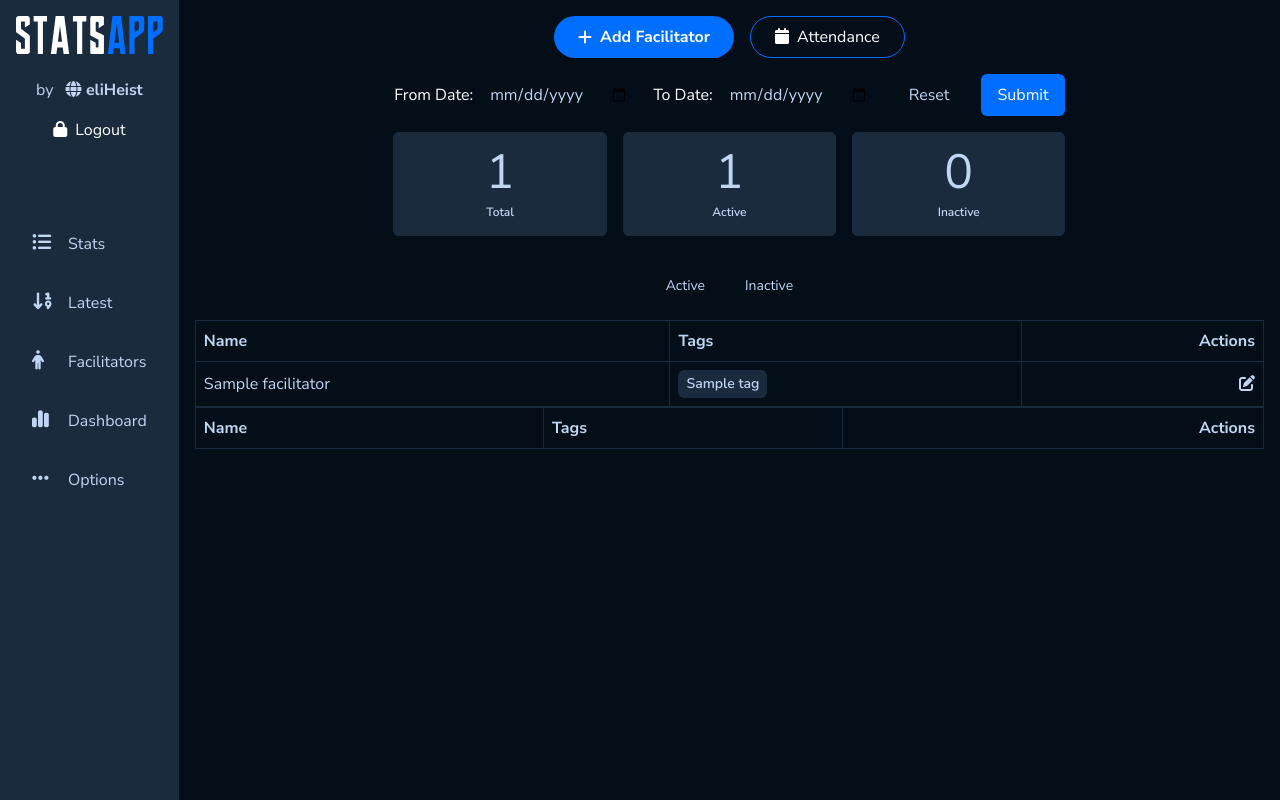
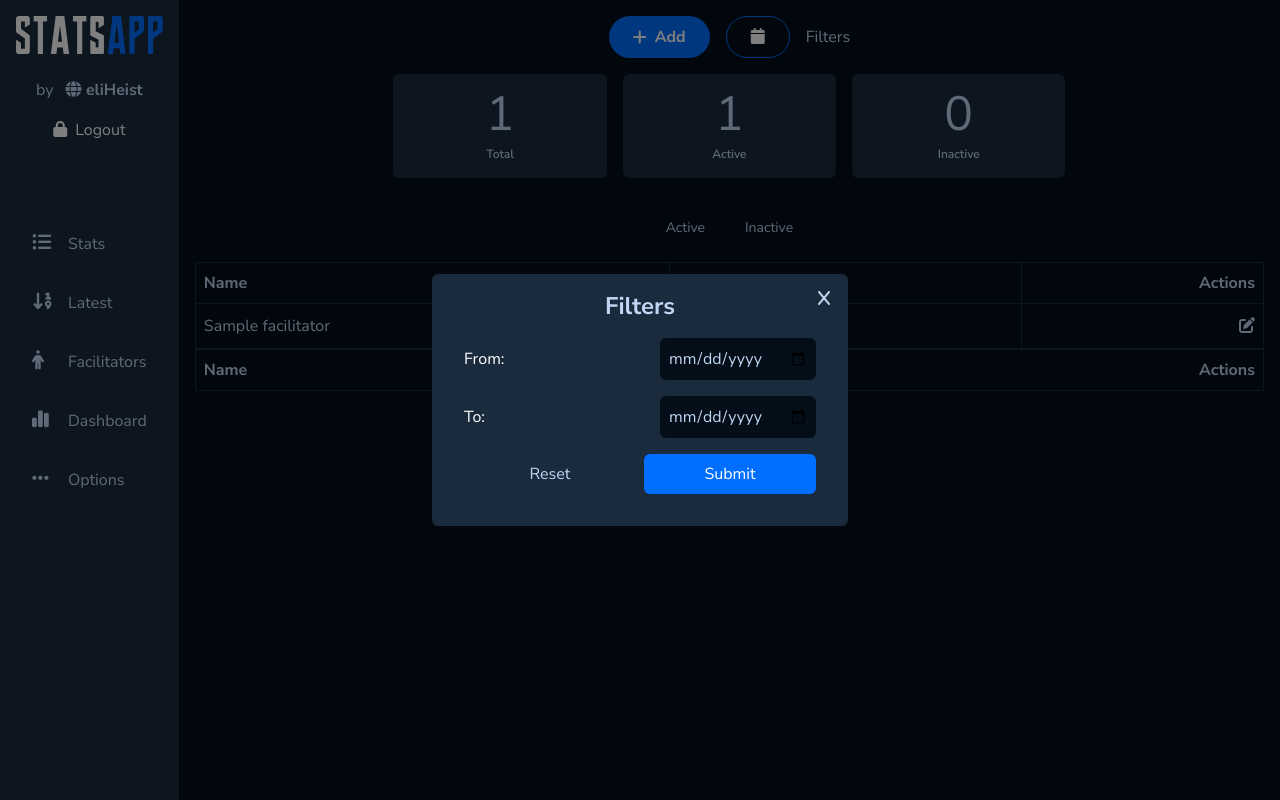
Before and after one commit to eliHeist/morphstats, a Django app: page /facilitator/ in a window 1280 px wide. Run offline with Django 4.2, Linux system fonts and the light colour scheme; a user stored in the database is signed in; tables that the repository leaves empty hold one stand-in row (values such as "Sample post"); lists and menus that the app fills with data are empty; some libraries are stand-ins or nearby versions.

Commit message:
add filters modal

```diff
--- a/App/templates/App/facilitators/list.html
+++ b/App/templates/App/facilitators/list.html
@@ -4,43 +4,52 @@
 {% block slot %}
 
 <section class="px-2" x-data="{
-    tab: 0
+    tab: 0,
+    filter_modal: false
 }">
     <div class="flex gap-4 p-4 justify-center flex-wrap">
 
         {% if request.user.is_authenticated %}
             <a href="{% url 'App:facilitator-create' %}" class="flex gap-2 items-center px-6 py-2 bg-primary text-white rounded-full">
                 <i class="fas fa-plus"></i>
-                <span class="font-bold">Add Facilitator</span>
+                <span class="font-bold">Add</span>
             </a>
 
             <a href="{% url 'facilitators:attendance' %}" class="flex gap-2 items-center px-6 py-2 text-white rounded-full border border-primary">
                 <div class="circle-outer">
                     <div class="circle-inner"><i class="img fas fa-calendar"></i></div>
                 </div>
-                <span>Attendance</span>
+                {% comment %} <span>Attendance</span> {% endcomment %}
             </a>
         {% endif %}
+        <button @click="filter_modal=true">Filters</button>
 
     </div>
 
-    <section class="mb-4">
-        <h2 class="font-bold text-center hidden">Filters</h2>
-        <form method="get" class="flex flex-wrap gap-4 justify-center">
-            <div class="flex items-center gap-2">
-                <label for="start_date" class="text-white">From Date:</label>
+    <div style="background-color: rgba(0, 0, 0, 0.5);" class="fixed inset-0 grid items-center z-20" x-show="filter_modal">
+        <section class="relative min-w-sm mx-auto p-4 bg-light rounded-md">
+            <h2 class="font-bold text-center text-2xl">Filters</h2>
+            <form method="get" class="grid gap-4 p-4 w-96">
+                <div class="flex items-center justify-between gap-2">
+                    <label for="start_date" class="text-white">From:</label>
                     <input type="date" id="start_date" name="start_date" class="rounded-md border-gray-300 bg-dark p-2 focus:outline-none focus:border-blue-500" value="{{ request.GET.start_date }}">
                 </div>
-            <div class="flex items-center gap-2">
-                <label for="end_date" class="text-white">To Date:</label>
+                <div class="flex items-center justify-between gap-2">
+                    <label for="end_date" class="text-white">To:</label>
                     <input type="date" id="end_date" name="end_date" class="rounded-md border-gray-300 bg-dark p-2 focus:outline-none focus:border-blue-500" value="{{ request.GET.end_date }}">
                 </div>
-            <input type="reset" class="py-2 px-4 rounded-md hover:bg-light focus:outline-none focus:ring focus:border-blue-700" value="Reset"/>
+                <div class="grid grid-cols-2 gap-2">
+                    <input type="reset" class="py-2 px-4 rounded-md hover:bg-light focus:outline-none focus:ring focus:border-blue-700 cursor-pointer" value="Reset"/>
                     <button type="submit" class="bg-primary text-white py-2 px-4 rounded-md hover:bg-blue-600 focus:outline-none focus:ring focus:border-blue-300">
                         Submit
                     </button>
+                </div>
             </form>
+            <button @click="filter_modal=false" type="button" class="absolute top-2 right-2 p-2 bg-transparent hover:bg-danger w-8 h-8 grid place-content-center">
+                <i class="fas fa-x"></i>
+            </button>
         </section>
+    </div>
 
     <section class="mb-8">
         <div class="grid grid-cols-2 md:grid-cols-3 gap-4 max-w-2xl mx-auto">
@@ -61,7 +70,7 @@
     </section>
 
 
-    <div class="w-fit mb-4 max-w-3xl mx-auto sticky top-2 z-40" id="tabs-component">
+    <div class="w-fit mb-4 max-w-3xl mx-auto sticky top-2 z-10" id="tabs-component">
         <div role="tablist" aria-label="Sample tabs" class="flex gap-2">
             <button id="tab-0" role="tab" aria-selected="true" aria-controls="panel-0" data-index="0"
             class="px-4 py-2 text-sm font-medium focus:outline-none focus:ring-0 rounded-md hover:text-white" :class="{ 'bg-light text-white': tab === 0 }" @click="tab = 0">Active</button>
--- a/static/public/dist/bundle.css
+++ b/static/public/dist/bundle.css
@@ -1739,14 +1729,13 @@
   background-color: rgb(14 165 233/var(--tw-bg-opacity));
 }
 
-.bg-sky-900 {
-  --tw-bg-opacity: 1;
-  background-color: rgb(12 74 110/var(--tw-bg-opacity));
-}
-
 .bg-success {
   --tw-bg-opacity: 1;
   background-color: rgb(0 200 83/var(--tw-bg-opacity));
+}
+
+.bg-transparent {
+  background-color: transparent;
 }
 
 .bg-warning {
```
Also changed, not shown: other parts of static/public/dist/bundle.css (+18 -29 lines). Lines whose indentation alone changed are shown as unchanged.
